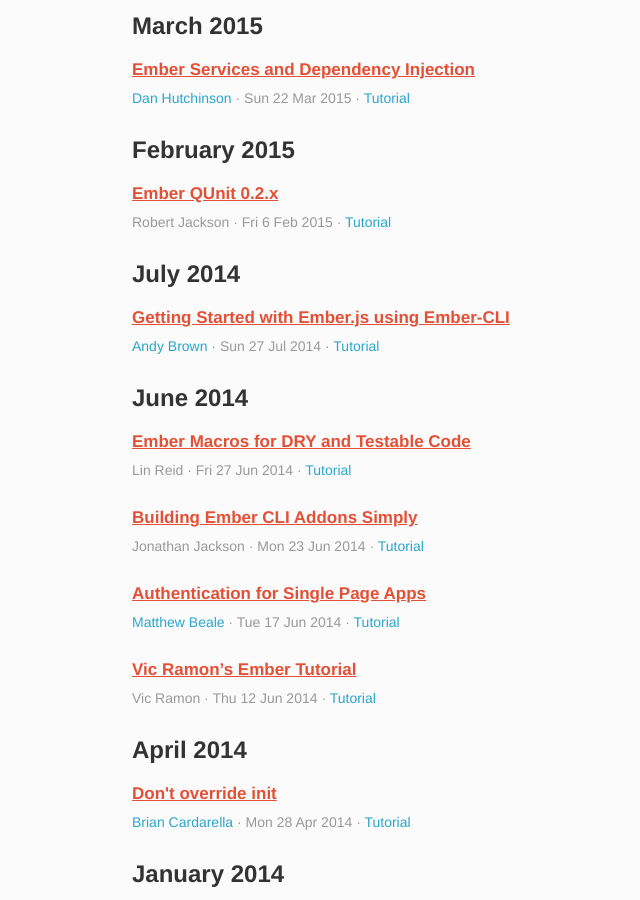
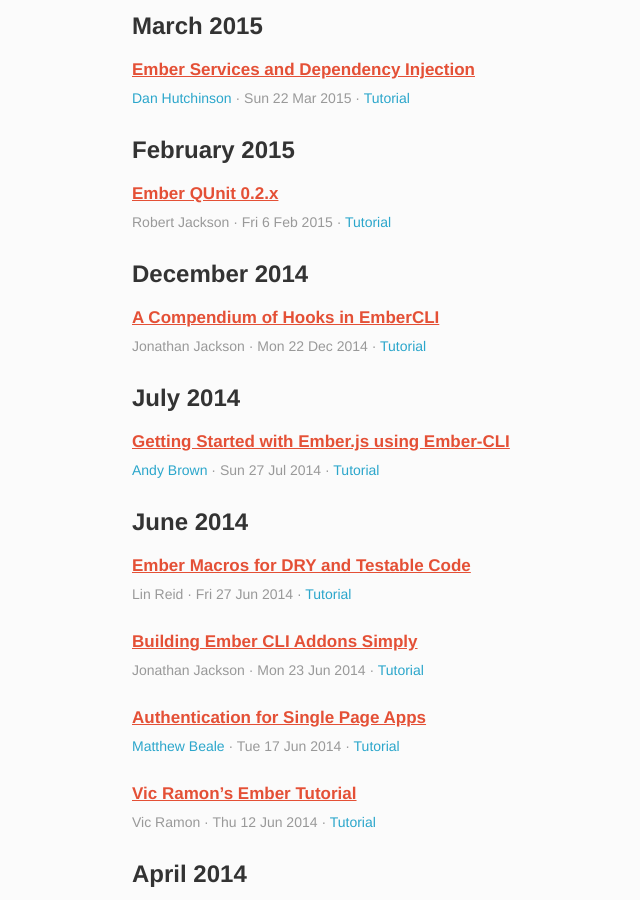
Before and after one commit to emberwatch/emberwatch, a Jekyll site: the page built from tutorials.html, in a window 1280 px wide and 900 px high, scrolled down 5407 px. Shown: the whole window, without its empty margins (48-688 px from the left). Built offline with Jekyll 4.4.1, drawn with Linux system fonts in a browser that asks for light colours; Markdown is read by kramdown in place of the engine named in the settings; comment, search, counter and statistics services are not loaded.

Commit message:
[Add Article] A Compendium of Hooks in EmberCLI

```diff
--- a/_data/tutorials.yml
+++ b/_data/tutorials.yml
@@ -533,6 +533,12 @@
   date: '2015-02-06'
   urls:
   - https://dockyard.com/blog/2015/02/06/ember-qunit-0-2
+- title: A Compendium of Hooks in EmberCLI
+  author_ids:
+  - 159
+  date: '2014-12-22'
+  urls:
+  - http://hashrocket.com/blog/posts/a-compendium-of-hooks-in-embercli
 - title: 'Getting Started with Ember.js using Ember-CLI'
   author_ids:
   - 147
```
